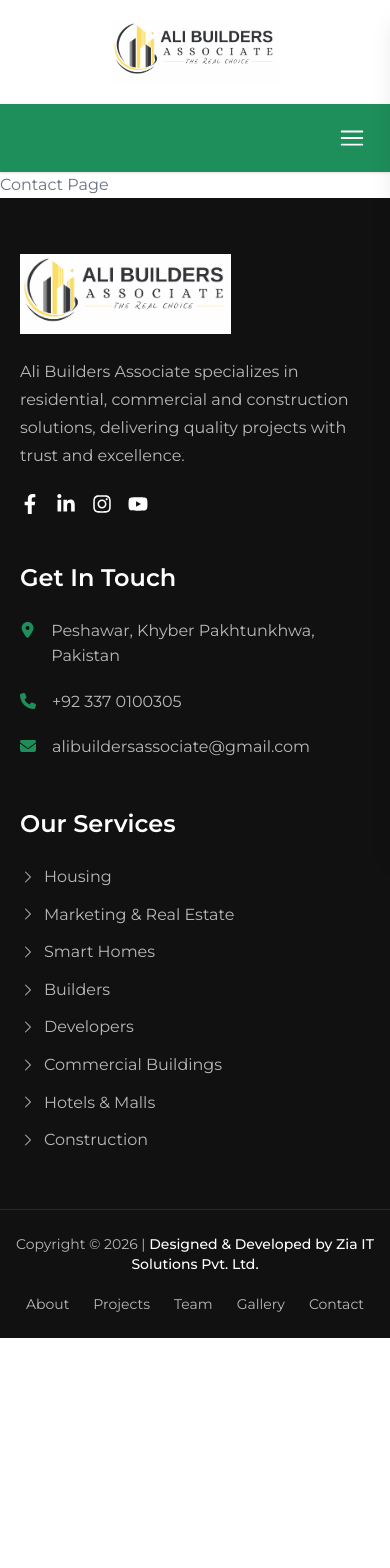
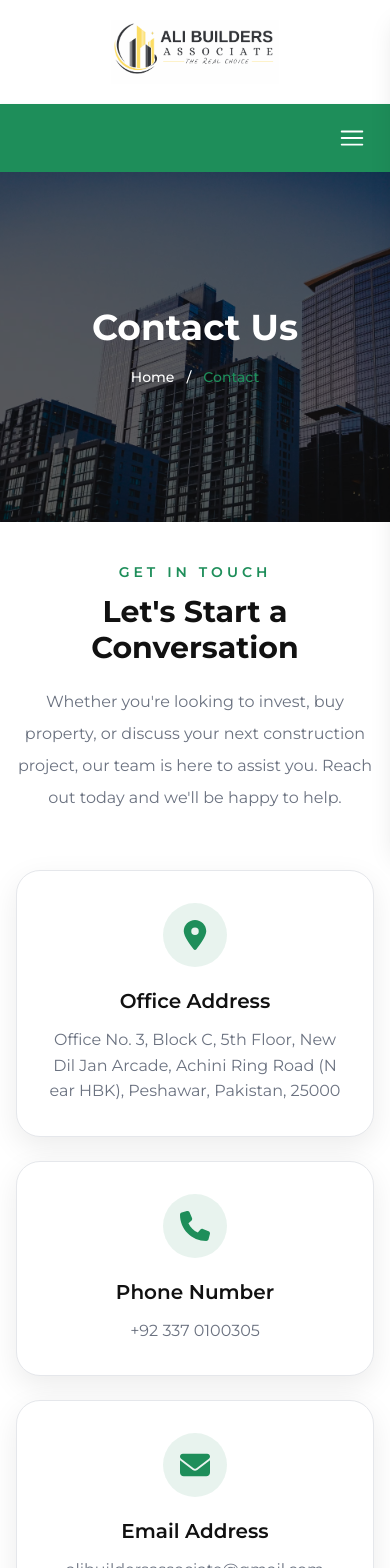
Before and after one commit to Imadu87/ali-builders-associate, a React (Vite) app in the folder frontend/: page /contact in a window 390 px wide. Shown: the top 1568 px of the page. Before the commit the page ends 1338 px from the top, so only its background shows below. Built offline with nearby package versions, Linux system fonts and the light colour scheme.

Commit message:
feat(contact): add contact and file verification pages

```diff
--- /dev/null
+++ b/frontend/src/components/sections/contact/ContactForm.jsx
@@ -0,0 +1,87 @@
+import PrimaryButton from "../../common/PrimaryButton";
+
+import { COMPANY } from "../../../constant/common/company"
+import { CONTACT_DATA } from "../../../constant/contact/contactPageData"
+
+const ContactForm = () => {
+    return (
+        <section className="section bg-light">
+
+            <div className="container">
+
+                <div className="grid gap-12 lg:grid-cols-2">
+
+                    {/* Contact Form */}
+
+                    <div className="rounded-xl bg-white p-8 shadow-primary">
+
+                        <h2 className="mb-8 text-3xl font-bold text-heading">
+                            {CONTACT_DATA.form.title}
+                        </h2>
+
+                        <form className="space-y-5">
+
+                            <input
+                                type="text"
+                                placeholder="Full Name"
+                                className="w-full rounded-lg border border-border px-4 py-3"
+                            />
+
+                            <input
+                                type="email"
+                                placeholder="Email Address"
+                                className="w-full rounded-lg border border-border px-4 py-3"
+                            />
+
+                            <input
+                                type="tel"
+                                placeholder="Phone Number"
+                                className="w-full rounded-lg border border-border px-4 py-3"
+                            />
+
+                            <input
+                                type="text"
+                                placeholder="Subject"
+                                className="w-full rounded-lg border border-border px-4 py-3"
+                            />
+
+                            <textarea
+                                rows={6}
+                                placeholder="Write your message..."
+                                className="w-full rounded-lg border border-border px-4 py-3"
+                            />
+
+                            <PrimaryButton type="submit">
+                                Send Message
+                            </PrimaryButton>
+
+                        </form>
+
+                    </div>
+
+                    {/* Google Map */}
+
+                    <div className="rounded-xl overflow-hidden shadow-primary">
+
+                        <iframe
+                            src={COMPANY.contact.map}
+                            width="100%"
+                            height="100%"
+                            loading="lazy"
+                            allowFullScreen
+                            referrerPolicy="no-referrer-when-downgrade"
+                            className="min-h-[550px] w-full"
+                            title="Ali Builders Associate Location"
+                        />
+
+                    </div>
+
+                </div>
+
+            </div>
+
+        </section>
+    );
+};
+
+export default ContactForm;
--- /dev/null
+++ b/frontend/src/components/sections/contact/ContactInfo.jsx
@@ -0,0 +1,46 @@
+import SectionHeader from "../../common/SectionHeader";
+
+import { CONTACT_DATA } from "../../../constant/contact/contactPageData"
+
+const ContactInfo = () => {
+  return (
+    <section className="first-section bg-white">
+
+      <div className="container">
+
+        <SectionHeader
+          subtitle={CONTACT_DATA.section.subtitle}
+          title={CONTACT_DATA.section.title}
+          description={CONTACT_DATA.section.description}
+        />
+
+        <div className="mt-14 grid gap-6 sm:grid-cols-2 lg:grid-cols-4">
+
+          {CONTACT_DATA.info.map((item) => (
+            <div
+              key={item.id}
+              className="rounded-xl border border-border bg-white p-8 text-center shadow-primary transition-default hover:-translate-y-1"
+            >
+              <div className="mx-auto mb-5 flex h-16 w-16 items-center justify-center rounded-full bg-secondary/10 text-3xl text-secondary">
+                {item.icon}
+              </div>
+
+              <h3 className="mb-3 text-xl font-semibold text-heading">
+                {item.title}
+              </h3>
+
+              <p className="whitespace-pre-line break-all text-text">
+                {item.value}
+              </p>
+            </div>
+          ))}
+
+        </div>
+
+      </div>
+
+    </section>
+  );
+};
+
+export default ContactInfo;
--- a/frontend/src/constant/ceoMessage/ceoMessageData.js
+++ b/frontend/src/constant/ceoMessage/ceoMessageData.js
@@ -1,7 +1,7 @@
 import ceoImage from "../../assets/images/ceo/ceo.jpeg"
 
 export const CEO_DATA = {
-  name: "Imad Uddin",
+  name: "Haider Ali",
   designation: "CEO, Ali Builders Associate",
   image: ceoImage,
   message:
--- a/frontend/src/constant/common/company.js
+++ b/frontend/src/constant/common/company.js
@@ -2,19 +2,37 @@
 
 export const COMPANY = {
   name: "Ali Builders Associates",
-  logo: logo,
+
+  logo,
+
   description:
     "Ali Builders Associate specializes in residential, commercial and construction solutions, delivering quality projects with trust and excellence.",
+
   contact: {
     phone: "+92 337 0100305",
+
     email: "alibuildersassociate@gmail.com",
-    address: "Peshawar, Khyber Pakhtunkhwa, Pakistan",
+
+    address:
+      "Office No. 3, Block C, 5th Floor, New Dil Jan Arcade, Achini Ring Road (Near HBK), Peshawar, Pakistan, 25000",
+
+    workingHours: {
+      days: "Monday - Saturday",
+      time: "09:00 AM - 06:00 PM",
+      sunday: "Sunday: Closed",
+    },
+
+    map: "https://www.google.com/maps?q=Office+No.+3,+Block+C,+5th+Floor,+New+Dil+Jan+Arcade,+Achini+Ring+Road,+Peshawar,+Pakistan&output=embed",
   },
+
   social: {
     facebook:
       "https://web.facebook.com/p/Ali-Builders-Associate-61579654773074/?_rdc=1&_rdr#",
+
     linkedin: "#",
+
     instagram: "#",
+
     youtube: "#",
   },
 };
--- /dev/null
+++ b/frontend/src/constant/contact/contactPageData.jsx
@@ -0,0 +1,57 @@
+import {
+  FaLocationDot,
+  FaPhone,
+  FaEnvelope,
+  FaClock,
+} from "react-icons/fa6";
+
+import { COMPANY } from "../common/company"
+
+export const CONTACT_DATA = {
+  hero: {
+    title: "Contact Us",
+    breadcrumb: "Contact",
+  },
+
+  section: {
+    subtitle: "Get In Touch",
+
+    title: "Let's Start a Conversation",
+
+    description:
+      "Whether you're looking to invest, buy property, or discuss your next construction project, our team is here to assist you. Reach out today and we'll be happy to help.",
+  },
+
+  info: [
+    {
+      id: 1,
+      icon: <FaLocationDot />,
+      title: "Office Address",
+      value: COMPANY.contact.address,
+    },
+    {
+      id: 2,
+      icon: <FaPhone />,
+      title: "Phone Number",
+      value: COMPANY.contact.phone,
+    },
+    {
+      id: 3,
+      icon: <FaEnvelope />,
+      title: "Email Address",
+      value: COMPANY.contact.email,
+    },
+    {
+      id: 4,
+      icon: <FaClock />,
+      title: "Working Hours",
+      value: "Monday - Saturday\n09:00 AM - 06:00 PM\nSunday: Closed",
+    },
+  ],
+
+  form: {
+    title: "Send Us a Message",
+  },
+
+  mapTitle: "Our Office Location",
+};
--- a/frontend/src/pages/Contact/Contact.jsx
+++ b/frontend/src/pages/Contact/Contact.jsx
@@ -1,7 +1,26 @@
+import PageHero from "../../components/common/PageHero";
+
+import ContactInfo from "../../components/sections/contact/ContactInfo";
+import ContactForm from "../../components/sections/contact/ContactForm";
+
+import { CONTACT_DATA } from  "../../constant/contact/contactPageData"
+
+import heroImage from "../../assets/images/hero/hero3.avif";
+
 const Contact = () => {
   return (
-    <div>Contact Page</div>
-  )
-}
+    <>
+      <PageHero
+        title={CONTACT_DATA.hero.title}
+        breadcrumb={CONTACT_DATA.hero.breadcrumb}
+        background={heroImage}
+      />
 
-export default Contact
+      <ContactInfo />
+
+      <ContactForm />s
+    </>
+  );
+};
+
+export default Contact;
--- a/frontend/src/pages/File-Verification/FileVerification.jsx
+++ b/frontend/src/pages/File-Verification/FileVerification.jsx
@@ -1,7 +1,72 @@
+import PageHero from "../../components/common/PageHero"
+import PrimaryButton from "../../components/common/PrimaryButton";
+
+import heroImage from "../../assets/images/hero/hero1.avif"
+
 const FileVerification = () => {
   return (
-    <div>FileVerification Page</div>
-  )
-}
+    <>
+      <PageHero
+        title="File Verification"
+        breadcrumb="File Verification"
+        background={heroImage}
+      />
 
-export default FileVerification
+      <section className="first-section bg-light">
+
+        <div className="container">
+
+          <div className="mx-auto max-w-xl rounded-xl bg-white p-8 shadow-primary lg:p-10">
+
+            <div className="mb-8 text-center">
+
+              <h2 className="text-3xl font-bold text-heading">
+                File Verification
+              </h2>
+
+              <p className="mt-3 text-text">
+                Enter your registration number, CNIC, and password to verify
+                your property file.
+              </p>
+
+            </div>
+
+            <form className="space-y-5">
+
+              <input
+                type="text"
+                placeholder="Registration Number"
+                className="form-input"
+              />
+
+              <input
+                type="text"
+                placeholder="CNIC (XXXXX-XXXXXXX-X)"
+                className="form-input"
+              />
+
+              <input
+                type="password"
+                placeholder="Password"
+                className="form-input"
+              />
+
+              <PrimaryButton
+                type="submit"
+                className="w-full justify-center"
+              >
+                Verify File
+              </PrimaryButton>
+
+            </form>
+
+          </div>
+
+        </div>
+
+      </section>
+    </>
+  );
+};
+
+export default FileVerification;
```
Also changed, not shown: frontend/src/assets/images/ceo/ceo.jpeg, frontend/src/assets/images/ceo/ceo2.jpeg (added).
